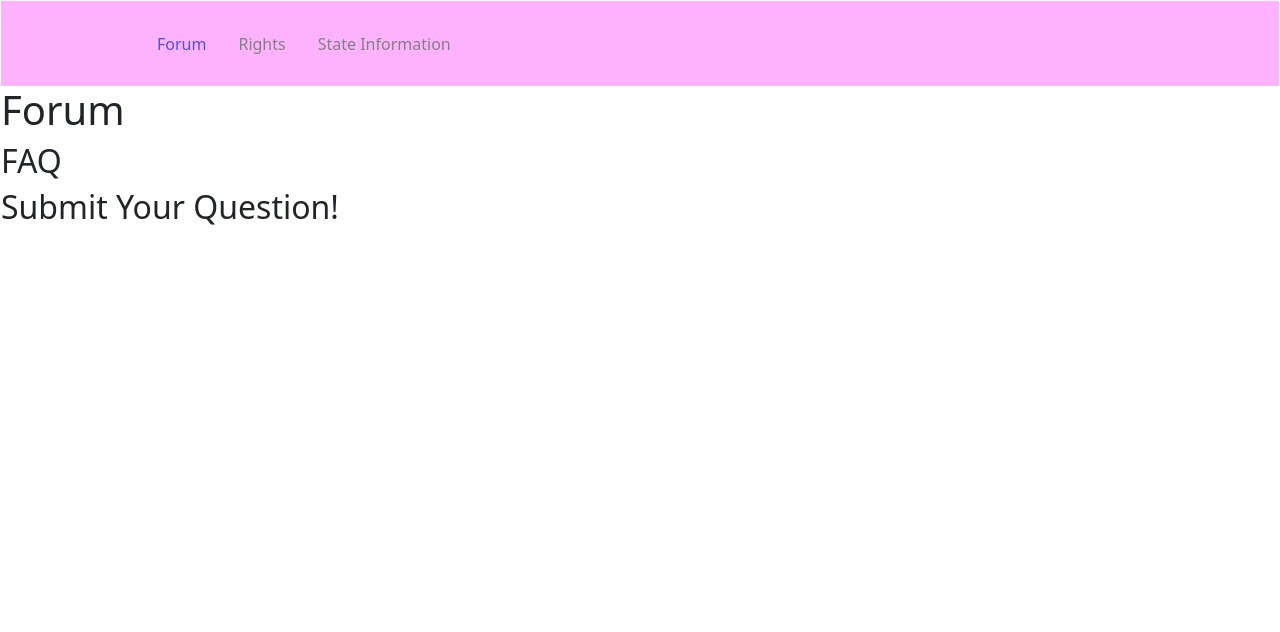
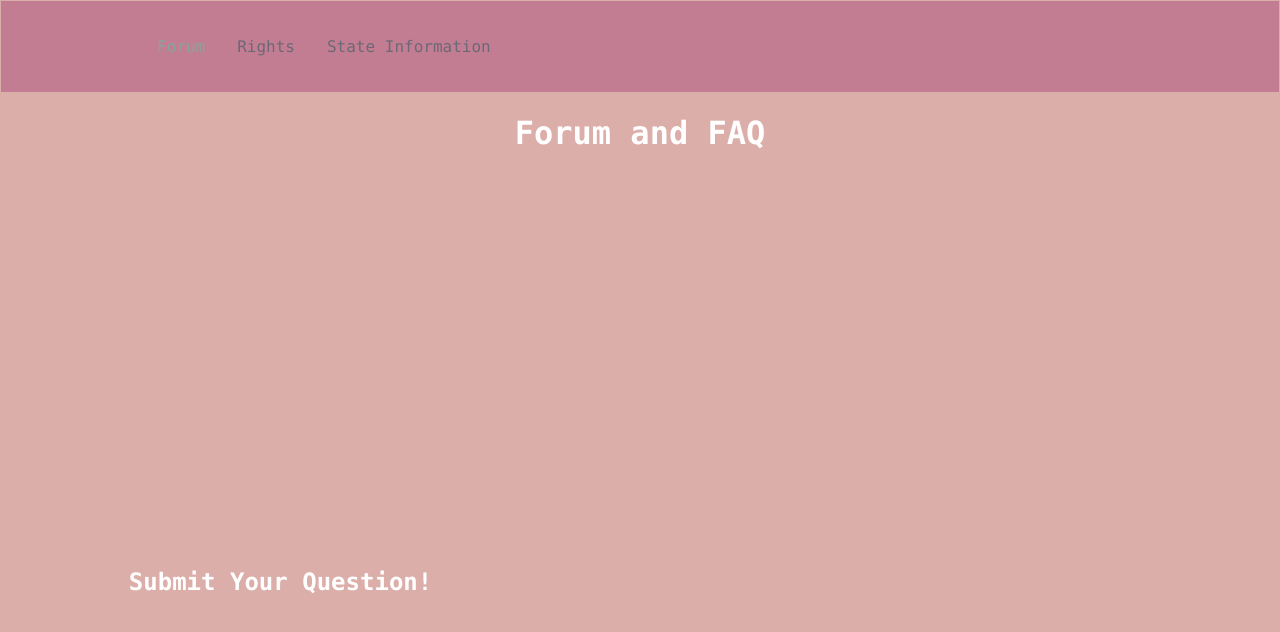
Before and after one commit to CiciLing/iwc-hackthon, a React (Create React App) app: page /chat in a window 1280 px wide. Shown: the top 632 px of the page. Built offline with nearby package versions, Linux system fonts and the light colour scheme.

Commit message:
css change

```diff
--- a/src/App.css
+++ b/src/App.css
@@ -25,7 +25,7 @@
 }
 
 .App-link {
-  color: #61dafb;
+  color: #C37D92;
 }
 
 @keyframes App-logo-spin {
--- a/src/App.js
+++ b/src/App.js
@@ -6,8 +6,7 @@ import { BrowserRouter as Router, Routes, Route}
 // import Home from './pages';
 import Rights from './pages/rights';
 import Chat from './pages/chat';
-import StateInformationPage from './pages/StateInformationPage';
-import 'bootstrap/dist/css/bootstrap.min.css';
+
 
 
 function App() {
@@ -18,7 +17,6 @@ return (
         {/*<Route exact path='/' exact element={<Home />} />*/}
         <Route path='/rights' element={<Rights/>} />
         <Route path='/chat' element={<Chat/>} />
-        <Route path='/StateInformationPage' element={<StateInformationPage/>} />
     </Routes>
     </Router>
 );
--- a/src/StateInformation.js
+++ /dev/null
@@ -1,15 +0,0 @@
-import './StateInformation.css';
-import Dropdown from 'react-bootstrap/Dropdown';
-import DropdownButton from 'react-bootstrap/DropdownButton';
-
-function StateInformation() {
-  return (
-    <DropdownButton id="dropdown-basic-button" title="Choose Your State">
-      <Dropdown.Item href=".pages/ct.js">Connecticut</Dropdown.Item>
-      <Dropdown.Item href=".pages/ma.js">Massachusetts</Dropdown.Item>
-      <Dropdown.Item href=".pages/nyc.js">New York</Dropdown.Item>
-    </DropdownButton>
-  );
-}
-
-export default StateInformation;
--- a/src/components/NavBarelements.js
+++ b/src/components/NavBarelements.js
@@ -3,7 +3,7 @@ import { NavLink as Link } from "react-router-dom";
 import styled from "styled-components";
 
 export const Nav = styled.nav`
-background: #ffb3ff;
+background: #C37D92;
 height: 85px;
 display: flex;
 justify-content: space-between;
@@ -12,7 +12,7 @@ z-index: 12；
 `;
 
 export const NavLink = styled(Link)`
-color: #808080;
+color: #6d6875;
 display: flex;
 align-items: center;
 text-decoration: none;
@@ -20,7 +20,7 @@ padding: 0 1rem;
 height: 100%;
 cursor: pointer;
 &.active {
-	color: #4d4dff;
+	color: #84a59d;
 }
 `;
 
--- a/src/pages/StateInformationPage.js
+++ /dev/null
@@ -1,17 +0,0 @@
-import React from 'react';
-import StateInformation from '../StateInformation.js'
-import Card from 'react-bootstrap/Card';
-
-const StateInformationPage = () => {
-  return (
-    <div>
-      <h1>
-        Look-Up By State.
-      </h1>
-      <StateInformation>
-</StateInformation>
-      </div>
-  );
-};
-
-export default StateInformationPage;
--- a/src/pages/chat.css
+++ b/src/pages/chat.css
@@ -1,7 +1,13 @@
 body {
-  background-color: #282c34;
+  background-color: #DCAEA9;
   color: white;
   padding: 1px;
   font-family: "Lucida Console", monospace;
   text-align: center;
 }
+
+h2.question {
+  text-align: left;
+  margin-top: 110mm;
+  margin-left: 10%;
+}
--- a/src/pages/chat.js
+++ b/src/pages/chat.js
@@ -5,9 +5,8 @@ import './chat.css';
 const Chat = () => {
   return (
     <div className="chatsinforum">
-      <h1>Forum</h1>
-      <h2>FAQ</h2>
-      <h2>Submit Your Question!</h2>
+      <h1 class='title'>Forum and FAQ</h1>
+      <h2 class='question'>Submit Your Question!</h2>
 
 
 
--- a/src/pages/rights.js
+++ b/src/pages/rights.js
@@ -1,5 +1,6 @@
 // commit
 import React from 'react';
+import './chat.css';
 
 const Rights = () => {
   return (
```
Also changed, not shown: src/pages/ct.js (deleted, +0 -29 lines), src/StateInformation.css (deleted), src/pages/ma.js (deleted), src/pages/nyc.js (deleted).
